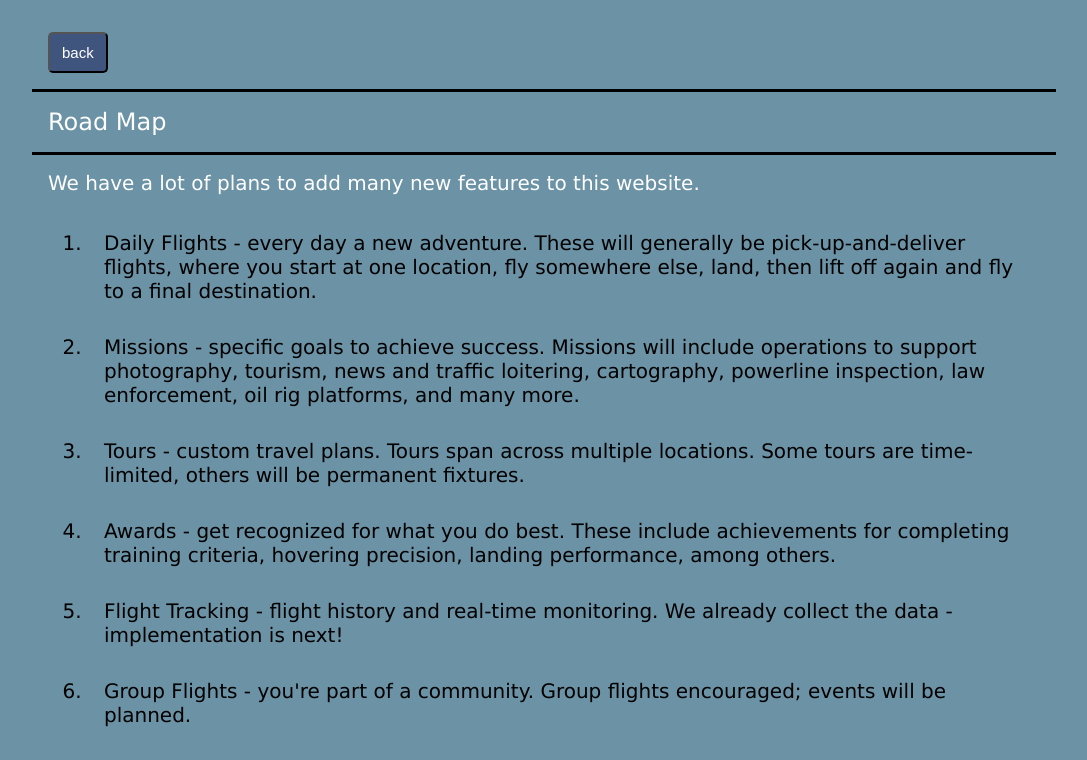
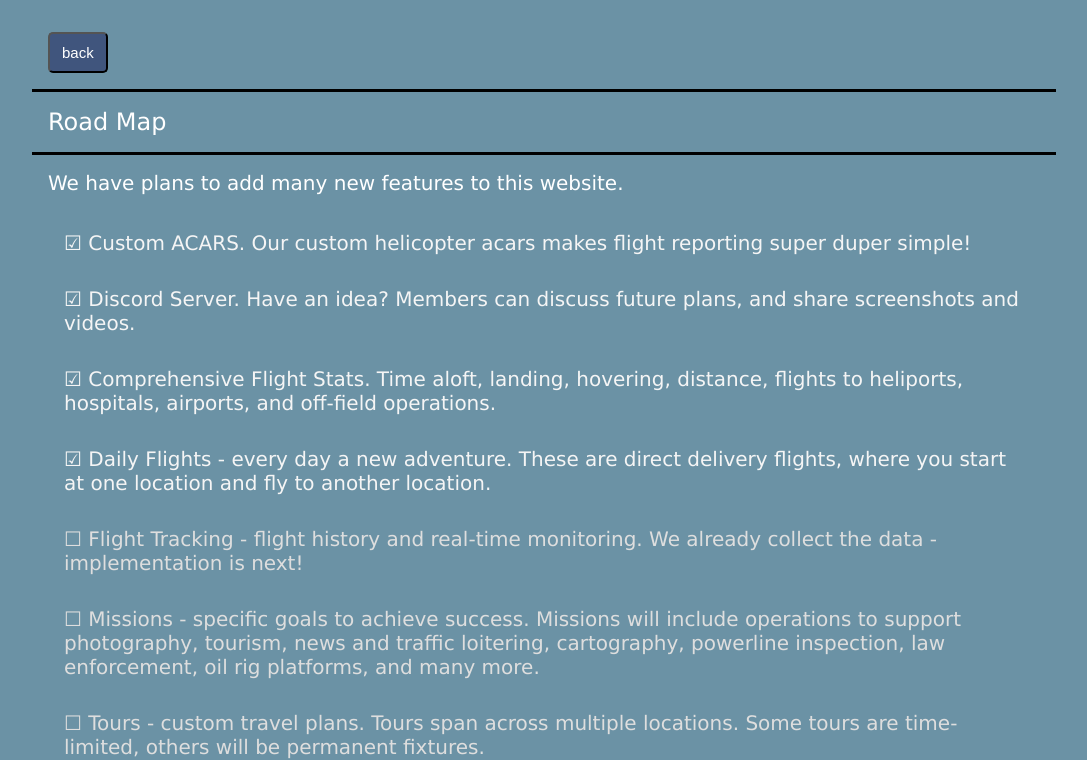
Before and after one commit to gHashFlyer/dhlva, a React (Create React App) app: page /roadmap in a window 1280 px wide. Shown: the top 760 px of the page, without its empty margins (96-1183 px from the left). Built offline with nearby package versions, Linux system fonts and the light colour scheme.

Commit message:
Updates to the daily flight

```diff
--- a/src/App.css
+++ b/src/App.css
@@ -32,23 +32,25 @@ body{
 }
 
 .menu{
-  background-color: var  (--menucolor);
+  background-color: rgb(79, 85, 87);
   display: flex;
-  justify-content:left;
+  padding:0.2rem;
+  justify-content:flex-start;
+
+  border-radius: 3px;
   /* border-top:1px dashed white; */
-  padding:0.2rem;
+
 
 }
 .menu-item{
   display: inline-block;
-  background-color: #7D6F54; /* #40557D;*/
+  background-color: #658aca;
   color: white;
   font-size: 15px;
   padding: 10px 12px;
-  margin-right:2rem;
   border-radius: 5px;
-  /* flex: 1 1 0;
-  width:0; */
+  margin-right:1rem;
+
 }
 .menu-item:hover{
   color: yellow;
@@ -254,18 +256,25 @@ body{
 
 .home-section-content ol{
   color: black;
+  list-style-type: none;
+  padding-left:0;
 
 
 }
 
 .home-section-content ol li{
-  color: black;
+  color: rgb(222, 222, 222);
+  padding: 1rem;
+
+}
+.home-section-content ol li.finished{
+  color: whitesmoke;
   padding: 1rem;
 
 }
 
 .home-section-content p{
-  border-bottom: 1px dotted silver;;
+  border-bottom: 1px dotted silver;
   padding-bottom:1rem;
 }
 
--- a/src/pages/About.js
+++ b/src/pages/About.js
@@ -17,19 +17,23 @@ const About=()=>{
                         Road Map
                     </div>
                     <div className="home-section-content">
-                        We have a lot of plans to add many new features to this website.
+                    We have plans to add many new features to this website.
                         <ol>
-                            <li>Daily Flights - every day a new adventure.  These will generally be pick-up-and-deliver flights, where you start at one location, fly somewhere else, land, then lift off again and fly to a final destination.</li>
-                            <li>Missions - specific goals to achieve success.  Missions will include operations to support photography, tourism, news and traffic loitering, cartography, powerline inspection, law enforcement, oil rig platforms, and many more.</li>
-                            <li>Tours - custom travel plans.  Tours span across multiple locations. Some tours are time-limited, others will be permanent fixtures.</li>
-                            <li>Awards - get recognized for what you do best.  These include achievements for completing training criteria, hovering precision, landing performance, among others.</li>
-                            <li>Flight Tracking - flight history and real-time monitoring. We already collect the data - implementation is next!</li>
-                            <li>Group Flights - you're part of a community.  Group flights encouraged; events will be planned.</li>
-                            <li>Your flight stats - we do this already!  Time aloft, landing, hovering, distance, flights to heliports, hospitals, airports, and off-field operations.</li>
-                            <li>Custom ACARS - we have it now! Our custom helicopter acars makes flight reporting super duper simple!</li>
+
+                            <li className="finished">☑ Custom ACARS. Our custom helicopter acars makes flight reporting super duper simple!</li>
+                            <li className="finished">☑ Discord Server. Have an idea? Members can discuss future plans, and share screenshots and videos.</li>
+                            <li className="finished">☑ Comprehensive Flight Stats.  Time aloft, landing, hovering, distance, flights to heliports, hospitals, airports, and off-field operations.</li>
+                            <li className="finished">☑ Daily Flights - every day a new adventure.  These are direct delivery flights, where you start at one location and fly to another location.</li>
+                            <li>☐ Flight Tracking - flight history and real-time monitoring. We already collect the data - implementation is next!</li>
+                            <li>☐ Missions - specific goals to achieve success.  Missions will include operations to support photography, tourism, news and traffic loitering, cartography, powerline inspection, law enforcement, oil rig platforms, and many more.</li>
+                            <li>☐ Tours - custom travel plans.  Tours span across multiple locations. Some tours are time-limited, others will be permanent fixtures.</li>
+                            <li>☐ Awards - get recognized for what you do best.  These include achievements for completing training criteria, hovering precision, landing performance, among others.</li>
+
+                            <li>☐ Group Flights - you're part of a community.  Group flights encouraged; events will be planned.</li>
+                        </ol>
 
 
-                        </ol>
+
                         Have an idea?  Members have access to our Discord server and can share ideas, screenshots and videos.
                     </div>
 
--- a/src/pages/DailyFlight.js
+++ b/src/pages/DailyFlight.js
@@ -5,7 +5,7 @@ import {Map, Marker, GeoJson} from 'pigeon-maps'
 
 import axios from "axios";
 
-const sdata = {lat1: 37.59202026, lon1:66.32088712, lat2:37.42120418, lon2:66.564945}
+//const sdata = {lat1: 37.59202026, lon1:66.32088712, lat2:37.42120418, lon2:66.564945}
 
 function getCenter(x){
     let lat = (x.origlat + x.destlat) / 2
@@ -13,16 +13,16 @@ function getCenter(x){
     return {lat: lat, lon:lon}
 }
 function getTypeDescrp(x){
-    if(x === "AP"){
+    if(x === "small_airport" || x === "medium_airport" || x === "large_airport"){
         return "Airport"
     }
-    if(x === "HP"){
+    if(x === "heliport"){
         return "Heliport"
     }
-    if(x === "HHP"){
-        return "Hospital Heliport"
+    if(x === "hospital-heliport"){
+        return "Hospital"
     }
-    if(x === "OIL"){
+    if(x === "oil-platform"){
         return "Oil Platform"
     }else{
         return "Off-Airport"
@@ -46,7 +46,7 @@ const DailyFlight=()=>{
             .post("https://vhog.net/api/get_dailyflight.php",JSON.stringify(vvx))
             // .get("https://vhog.net/api/get_dailyflight.php")
             .then((response)=>{
-                // console.log(response.data.dailyflight)
+                console.log(response.data.dailyflight)
                 setResp(response.data.dailyflight)
                 if(response.data.dailyflight){
                     const dfd = response.data.dailyflight
--- a/src/pages/Home.js
+++ b/src/pages/Home.js
@@ -63,22 +63,35 @@ const Home=(props)=>{
                                 <Link to='/flyingnow'><button className="menu-item">Flying Now</button></Link>
                                 <Link to='/pilotstories'><button className="menu-item">Join Us</button></Link> */}
                                 {props.loggedIn && <Link to='/userhome'><button className="menu-item">My Dashboard</button></Link>}
+                                {!props.loggedIn && <Link to='/login'><button className="menu-item">Login</button></Link>}
+                                {/* <Link to='/roadmap'><button className="menu-item">System Stats</button></Link>
+                                <Link to='/roadmap'><button className="menu-item">Flight Map</button></Link>
+                                <Link to='/roadmap'><button className="menu-item">Tours</button></Link>
+                                <Link to='/roadmap'><button className="menu-item">Missions</button></Link> */}
+                                <Link to='/roadmap'><button className="menu-item">Roadmap</button></Link>
+                                {props.loggedIn &&  <Link to='/recentflights'><button className="menu-item">Recent Flights</button></Link>}
+                            </div>
+                        </div>
+
+                        <div className="home-section-label">MEMBERS ONLY</div>
+                        <div className="home-section-content">
+                            <div className="menu">
+                                {/* <Link to='/recentflights'><button className="menu-item">Stats</button></Link>
+                                <Link to='/flyingnow'><button className="menu-item">Flying Now</button></Link>
+                                <Link to='/pilotstories'><button className="menu-item">Join Us</button></Link> */}
                                 {props.loggedIn && <Link to='/dailyflight'><button className="menu-item">Daily Flight</button></Link>}
                                 {props.loggedIn && <Link to='/acars'><button className="menu-item">Acars</button></Link>}
                                 {props.loggedIn && <Link to='/discord'><button className="menu-item">Discord</button></Link>}
                                 {props.loggedIn && <Link to='/'><button onClick={handleLogout} className="menu-item">Logout</button></Link>}
-                            {!props.loggedIn && <Link to='/login'><button className="menu-item">Login</button></Link>}
-                            <Link to='/roadmap'><button className="menu-item">System Stats</button></Link>
+
+                                {/* <Link to='/roadmap'><button className="menu-item">System Stats</button></Link>
                                 <Link to='/roadmap'><button className="menu-item">Flight Map</button></Link>
                                 <Link to='/roadmap'><button className="menu-item">Tours</button></Link>
-                            <Link to='/roadmap'><button className="menu-item">Missions</button></Link>
-                            <Link to='/roadmap'><button className="menu-item">Awards</button></Link>
-
-
-
+                                <Link to='/roadmap'><button className="menu-item">Missions</button></Link> */}
 
                             </div>
                         </div>
+
 
                 </div>
 
--- a/src/pages/RecentFlights.js
+++ b/src/pages/RecentFlights.js
@@ -17,7 +17,7 @@ const RecentFlights=(props)=>{
       useEffect(() => {
 
         axios
-        .get("https://extrafly.net/api/get_recentflights.php?r=" + randx)
+        .get("https://vhog.net/api/get_recentflights.php?r=" + randx)
         .then((response)=>{
             setRespData(response.data)
             if(response.data){
@@ -40,6 +40,9 @@ const RecentFlights=(props)=>{
 
             {/* <Header appLogout = {props.appLogout}/> */}
             <div className="userhome">
+            <div className="home-section-label">
+                        <Link to='/'><button className="header-menu-item">back</button></Link>
+                    </div>
                 <Header title={"Recent Flights"}/>
                 {/* <div className="userhome-topline">
                 </div> */}
--- a/src/pages/UserLogDetail.js
+++ b/src/pages/UserLogDetail.js
@@ -304,7 +304,7 @@ const UserLogDetail = (props) => {
             </table>
 
 
-              {/* <div className="newapps-user-actionarea">
+              <div className="newapps-user-actionarea">
                 <button id={params.id} onClick={handleDelete}>Delete</button>
                 {respData.origtype === "OFX" &&
                   <button id='orig' onClick={handleManageOFX}>mgr orig</button>
@@ -312,7 +312,7 @@ const UserLogDetail = (props) => {
                 {respData.desttype === "OFX" &&
                   <button id='dest' onClick={handleManageOFX}>mgr dest</button>
                 }
-              </div> */}
+              </div>
 
           </div>
         </div>
```
Lines whose indentation alone changed are shown as unchanged.
